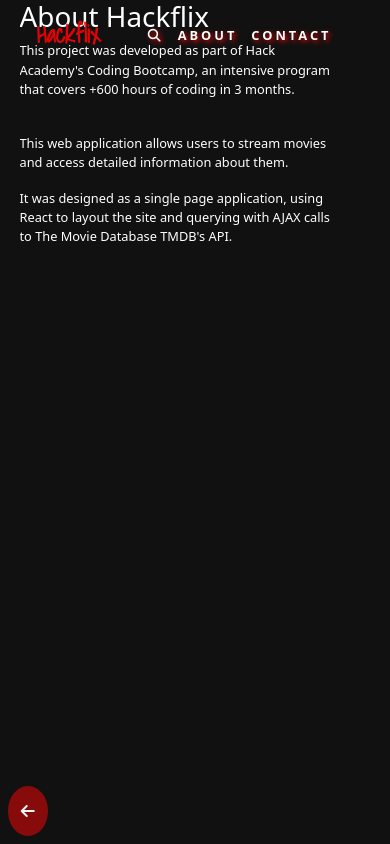
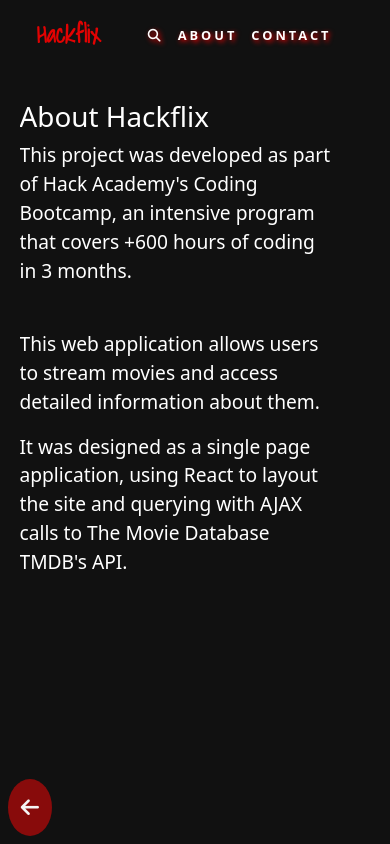
Before and after one commit to MarianaMelli/Hackflix-react, a React (Vite) app: page /about-us in a window 390 px wide. Shown: the top 844 px of the page. Built offline with nearby package versions, Linux system fonts and the light colour scheme.

Commit message:
Update App.css

```diff
--- a/src/App.css
+++ b/src/App.css
@@ -589,12 +589,12 @@
     bottom: 2.6rem;
   }
   .about {
-    font-size: 1rem;
+    font-size: 1.3rem;
     overflow-y: scroll;
-    padding-top: 0px;
+    padding-top: 100px;
   }
   .about-description{
-    font-size: 0.8rem;
+    font-size: 1.2rem;
   }
   .contact {
     overflow-y: scroll;
@@ -604,7 +604,7 @@
   }
   .contact-info p {
     width: 95%;
-    font-size: 0.8rem;
+    font-size: 1.2rem;
   }
   .back-home-btn {
     display: none;
```
